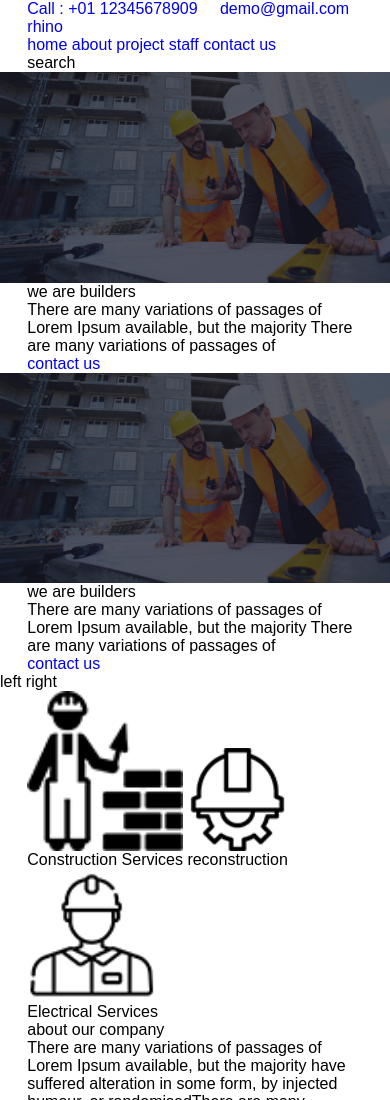
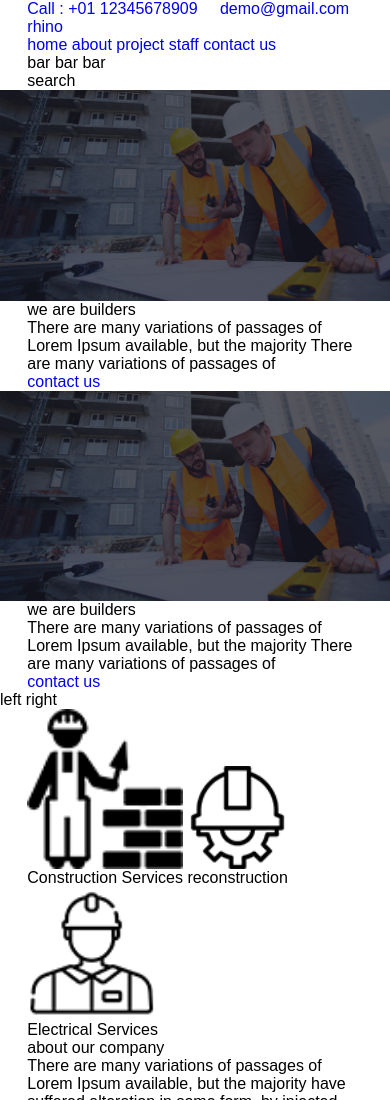
Before and after one commit to hasanmaxioned/html-css-5, a plain HTML site: page index.html in a window 390 px wide. Shown: the top 1100 px of the page. Drawn offline with Linux system fonts and the light colour scheme; files whose address does not match are found by name.

Commit message:
responsive menu add

```diff
--- a/index.html
+++ b/index.html
@@ -72,6 +72,13 @@
                 <li><a href="#FIXME" target="_blank" class="menu-links" title="Contact Us">contact us</a></li>
               </ul>
             </nav>
+            <div class="hamburger">
+              <div class="icon-bars">
+                <span class="bar">bar</span>
+                <span class="bar">bar</span>
+                <span class="bar">bar</span>
+              </div>
+            </div>
             <span class="search">search</span>
           </div>
         </div>
```
